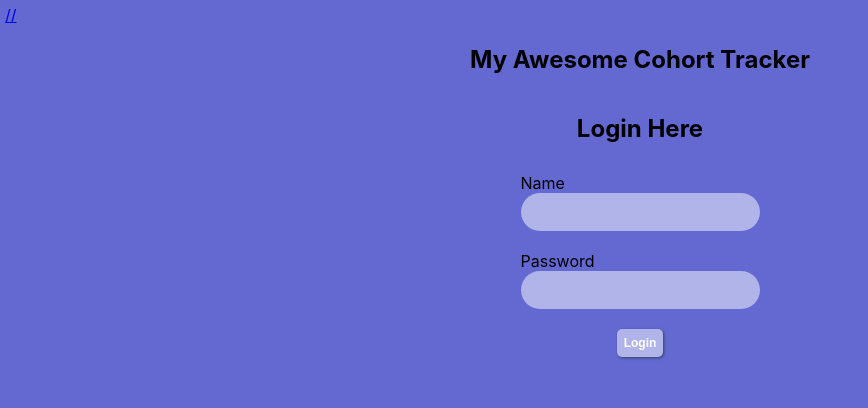
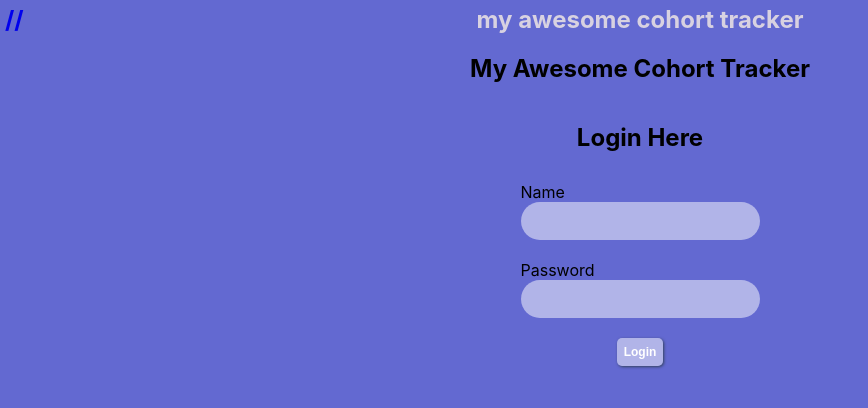
Before and after one commit to canikwe/myCohortTracker-frontend, a React (Create React App) app: page / in a window 1280 px wide. Shown: the top 408 px of the page, without its empty margins (0-868 px from the left). Built offline with nearby package versions, Linux system fonts and the light colour scheme.

Commit message:
update header styles

```diff
--- a/src/components/Header.js
+++ b/src/components/Header.js
@@ -20,7 +20,12 @@ const Header = () => {
   return (
     <section className='main-header'>
       {/* <h1>{cohorts[0].batch} - {cohorts[0].name}</h1> */}
-      <Link to='/dashboard'>{'//'}</Link>
+      <h2>
+        <Link to='/dashboard'>{'//'}</Link>
+      </h2>
+      <h1>
+        my awesome cohort tracker
+      </h1>
       {loggedIn ?
         <FontAwesomeIcon
           icon={faSignOutAlt}
--- a/src/scss/_form.scss
+++ b/src/scss/_form.scss
@@ -15,6 +15,7 @@ $padding: 5px;
   align-items: center;
   flex-direction: column;
 }
+
 
 input {
   @include defaults;
--- a/src/scss/main.scss
+++ b/src/scss/main.scss
@@ -29,15 +29,34 @@
   text-align: left;
   padding: 5px 5px 0 5px;
   display: grid;
-  grid-template-columns: 50% 50%;
+  grid-template-columns: repeat(3, 1fr);
+
+  h2 {
+    margin: 0;
+    color: $base-light;
+  }
 
   h1 {
     margin: 0;
     color: $base-light;
+    justify-self: center;
+  }
+
+  a {
+    text-decoration: none;
+
+    &:visited {
+      color: $base-dark;
+    }
+
+    &:hover {
+      color: $base-light;
+    }
   }
 
   .logout {
     justify-self: right;
+    cursor: pointer;
   }
 }
 
```
